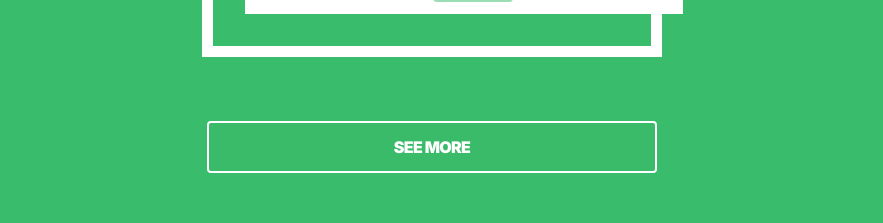
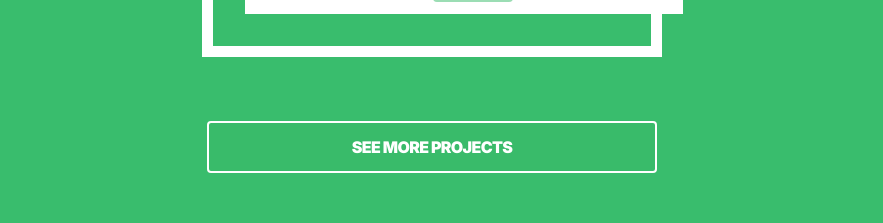
Before and after one commit to JaceG/Jace-Portfolio, a Next.js app: page / in a window 1280 px wide. Shown: the part 2760-2983 px from the top of the page, without its empty margins (208-1091 px from the left). Built offline with nearby package versions, Linux system fonts and the light colour scheme.

Commit message:
added link wrappers for projects card images to link to case studies when clicked, and added more detail to see more buttons

```diff
--- a/src/components/books/index.js
+++ b/src/components/books/index.js
@@ -342,7 +342,7 @@ const Books = () => {
 						<button
 							onClick={handlePsychologyShowMore}
 							className='relative rounded bg-[#ffffff] border-2 border-[#39bb6a] text-[#39bb6a] lg:w-[450px] w-[300px] p-3 tracking-[-0.04em] block uppercase font-black'>
-							See More
+							See More Books
 						</button>
 					)}
 				</div>
@@ -396,7 +396,7 @@ const Books = () => {
 						<button
 							onClick={handlePhilosophyShowMore}
 							className='relative rounded bg-[#ffffff] border-2 border-[#39bb6a] text-[#39bb6a] lg:w-[450px] w-[300px] p-3 tracking-[-0.04em] block uppercase font-black'>
-							See More
+							See More Books
 						</button>
 					)}
 				</div>
@@ -450,7 +450,7 @@ const Books = () => {
 						<button
 							onClick={handleHistoryShowMore}
 							className='relative rounded bg-[#ffffff] border-2 border-[#39bb6a] text-[#39bb6a] lg:w-[450px] w-[300px] p-3 tracking-[-0.04em] block uppercase font-black'>
-							See More
+							See More Books
 						</button>
 					)}
 				</div>
@@ -504,7 +504,7 @@ const Books = () => {
 						<button
 							onClick={handleScienceShowMore}
 							className='relative rounded bg-[#ffffff] border-2 border-[#39bb6a] text-[#39bb6a] lg:w-[450px] w-[300px] p-3 tracking-[-0.04em] block uppercase font-black'>
-							See More
+							See More Books
 						</button>
 					)}
 				</div>
@@ -559,7 +559,7 @@ const Books = () => {
 						<button
 							onClick={handleEnglishWritingShowMore}
 							className='relative rounded bg-[#ffffff] border-2 border-[#39bb6a] text-[#39bb6a] lg:w-[450px] w-[300px] p-3 tracking-[-0.04em] block uppercase font-black'>
-							See More
+							See More Books
 						</button>
 					)}
 				</div>
--- a/src/components/project-card/index.js
+++ b/src/components/project-card/index.js
@@ -21,11 +21,13 @@ export default function Card({
 			}`}>
 			<div className='bg-white w-full h-full absolute bottom-8 left-8'>
 				<div className='p-8'>
-					<img
-						src={image}
-						alt={title}
-						className='mb-2 h-[198px] w-[400px] object-cover'
-					/>
+					<Link href={`/case-study/${slug}`}>
+						<img
+							src={image}
+							alt={title}
+							className='mb-2 h-[198px] w-[400px] object-cover cursor-pointer'
+						/>
+					</Link>
 					<h2 className='sm:text-4xl text-2xl font-bold text-black uppercase mb-2'>
 						{title}
 					</h2>
--- a/src/components/projects/index.js
+++ b/src/components/projects/index.js
@@ -1,6 +1,6 @@
 /* eslint-disable @next/next/no-img-element */
 'use client';
-import { useState, useEffect, useRef } from 'react';
+import { useState, useEffect } from 'react';
 import Card from '../project-card';
 import Section from '../section';
 import Link from 'next/link';
@@ -73,7 +73,7 @@ export default function Projects() {
 					<button
 						onClick={handleShowMore}
 						className='relative rounded bg-[#39bb6a] border-2 border-white lg:w-[450px] w-[300px] p-3 tracking-[-0.04em] block uppercase font-black'>
-						See More
+						See More Projects
 					</button>
 				) : null}
 
```
